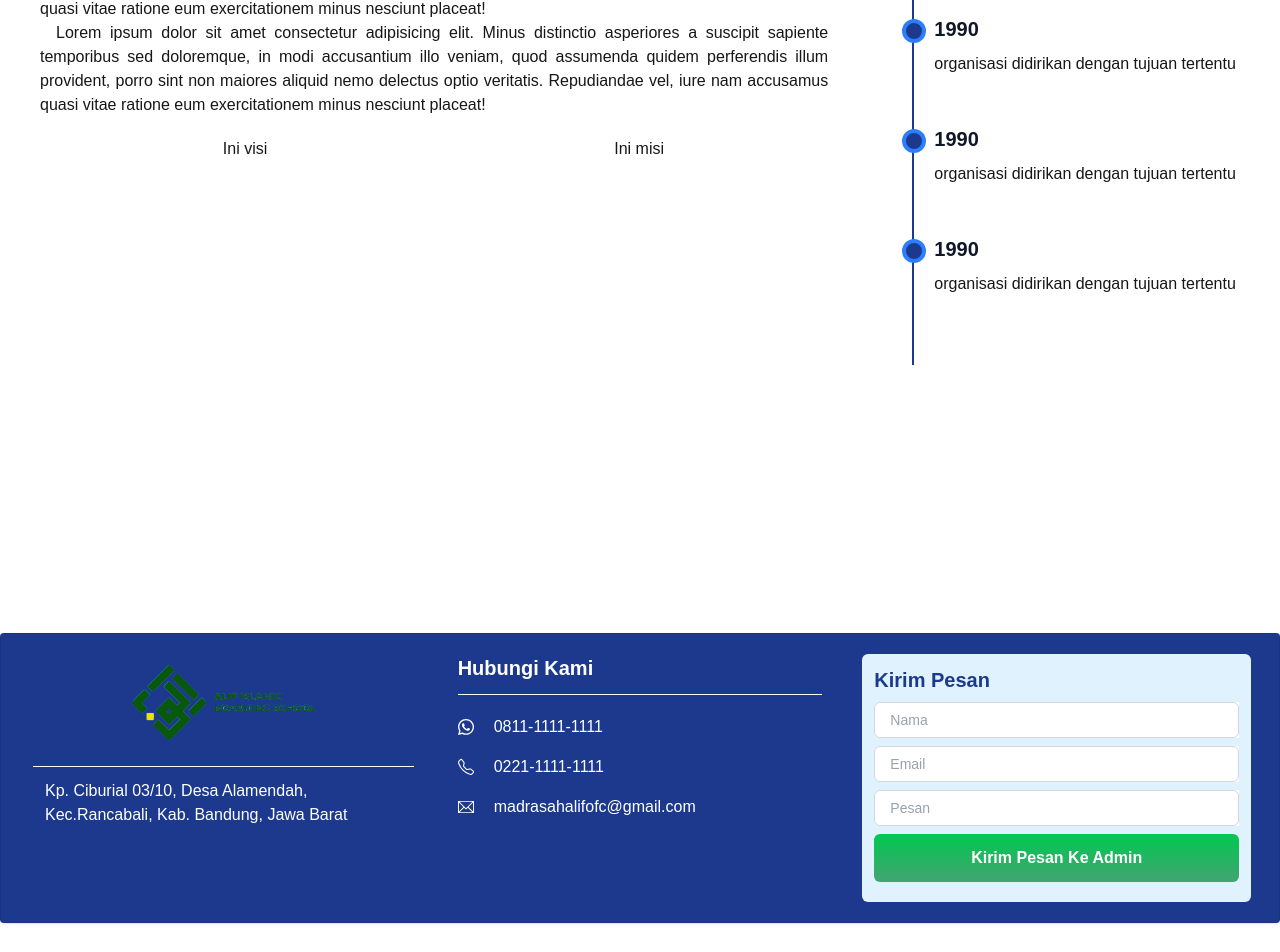
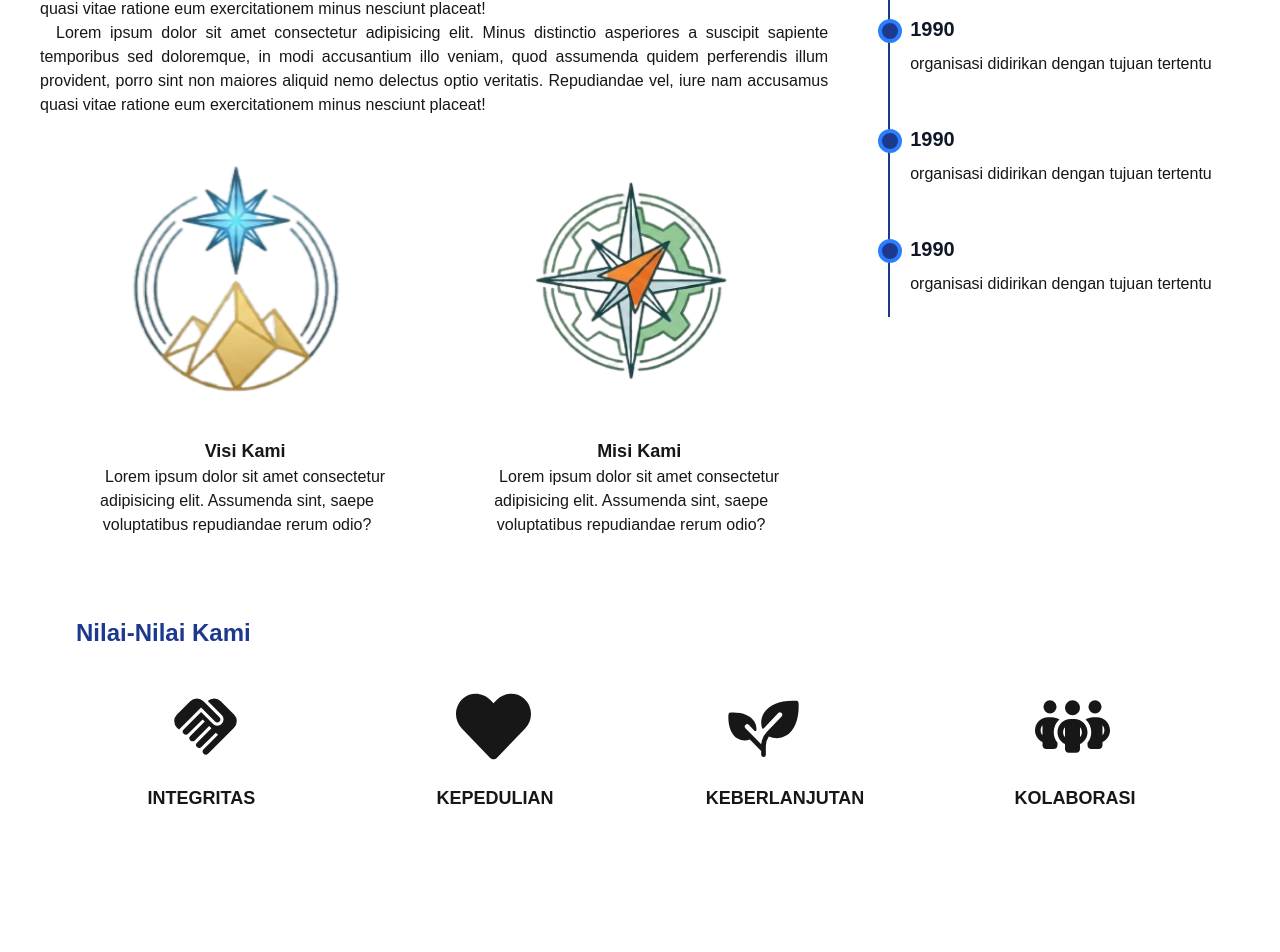
Before and after one commit to kangmiru/web-yayasan, a Next.js app: page /about-us in a window 1280 px wide. Shown: the part 247-1199 px from the top of the page. Before the commit the page ends 1170 px from the top, so only its background shows below. Built offline with nearby package versions, Linux system fonts and the light colour scheme.

Commit message:
menyelesaikan visi-misi dan nilai kami

```diff
--- a/app/about-us/page.tsx
+++ b/app/about-us/page.tsx
@@ -1,11 +1,11 @@
-import Image from "next/image";
-import { DraftAboutUs, TimelineParts, } from "../ui/aboutus/parts";
+import { DraftAboutUs, OurValuesParts, } from "../ui/aboutus/parts";
 
 export default function Page(){
     return(
-        <div className="w-screen h-screen mt-20">
+        <div className="w-screen my-20">
             <DraftAboutUs/>
 
+            <OurValuesParts/>
         </div>
     )
 }
--- /dev/null
+++ b/app/ui/aboutus/cards.tsx
@@ -0,0 +1,77 @@
+import Image from "next/image";
+import { FaHeart } from "react-icons/fa";
+import { FaPeopleGroup } from "react-icons/fa6";
+import { MdHandshake } from "react-icons/md";
+import { PiPlantFill } from "react-icons/pi";
+
+const values = [
+    {
+        logo: MdHandshake,
+        title: 'integritas',
+    },
+    {
+        logo: FaHeart,
+        title: 'kepedulian',
+    },
+    {
+        logo: PiPlantFill ,
+        title: 'keberlanjutan',
+    },
+    {
+        logo: FaPeopleGroup,
+        title: 'kolaborasi',
+    },
+]
+
+interface VisiMisiProps {
+    logo: string
+    title: string
+    text: string
+}
+
+export function VisiMisi({logo, title, text}:VisiMisiProps){
+    return(
+        <div className="justify-center items-center mx-10">
+            <Image
+                src={logo}
+                alt=""
+                height={300}
+                width={300}
+                className="mx-auto"
+            />
+            <h3 className="capitalize text-lg font-extrabold">
+                {title}
+            </h3>
+            <p className="">
+                {text}
+            </p>
+        </div>
+    )
+}
+
+export function Values(){
+    return (
+        <div className="grid grid-cols-4 mx-10">
+            {values.map((value, index) => {
+                const Icon = value.logo
+                return (
+                    <div
+                        key={index}
+                        className="flex justify-center"
+                    >
+                        <div className="grid grid-rows-2">
+                            <Icon
+                                size={75}
+                                className="m-5 flex justify-center items-center"
+                            />
+
+                            <h3 className="uppercase text-lg font-semibold">
+                                {value.title}
+                            </h3>
+                        </div>
+                    </div>
+                )
+            })}
+        </div>
+    )
+}
--- a/app/ui/aboutus/parts.tsx
+++ b/app/ui/aboutus/parts.tsx
@@ -1,3 +1,6 @@
+import Image from "next/image"
+import { Values, VisiMisi } from "./cards"
+
 const timelineData = [
     {
         year:'1990',
@@ -29,6 +32,19 @@ const timelineData = [
     },
 ]
 
+const visiMisi = [
+    {
+        logo:'/img/visi.png',
+        title: 'visi kami',
+        text: 'Lorem ipsum dolor sit amet consectetur adipisicing elit. Assumenda sint, saepe voluptatibus repudiandae rerum odio?',
+    },
+    {
+        logo:'/img/misi.png',
+        title: 'misi kami',
+        text: 'Lorem ipsum dolor sit amet consectetur adipisicing elit. Assumenda sint, saepe voluptatibus repudiandae rerum odio?',
+    },
+]
+
 export function DraftAboutUs(){
     return(
         <div className="w-full">
@@ -45,7 +61,7 @@ export function DraftAboutUs(){
                     </p>
                     <VisiMisiParts />
                 </div>
-                <div className="mx-5 w-full flex items-center justify-center mb-5">
+                <div className="mx-5 w-full justify-center mb-5">
                     <TimelineParts/>
                 </div>
             </div>
@@ -82,8 +98,27 @@ export function TimelineParts(){
 export function VisiMisiParts(){
     return(
         <div className="grid grid-cols-2 justify-center items-center text-center my-5">
-            <div>Ini visi</div>
-            <div>Ini misi</div>
+            {visiMisi.map((vm, index) =>{
+                return (
+                    <VisiMisi
+                        key={index}
+                        logo={vm.logo}
+                        title={vm.title}
+                        text={vm.text}
+                    />
+                )
+            })}
         </div>
     )
 }
+
+export function OurValuesParts(){
+    return (
+        <div className="m-5">
+            <h2 className="capitalize text-2xl font-bold text-blue-900 my-5 pt-10 mx-14">
+                Nilai-nilai Kami
+            </h2>
+            <Values/>
+        </div>
+    )
+}
```
Also changed, not shown: public/img/misi.png (added), public/img/visi.png (added).
